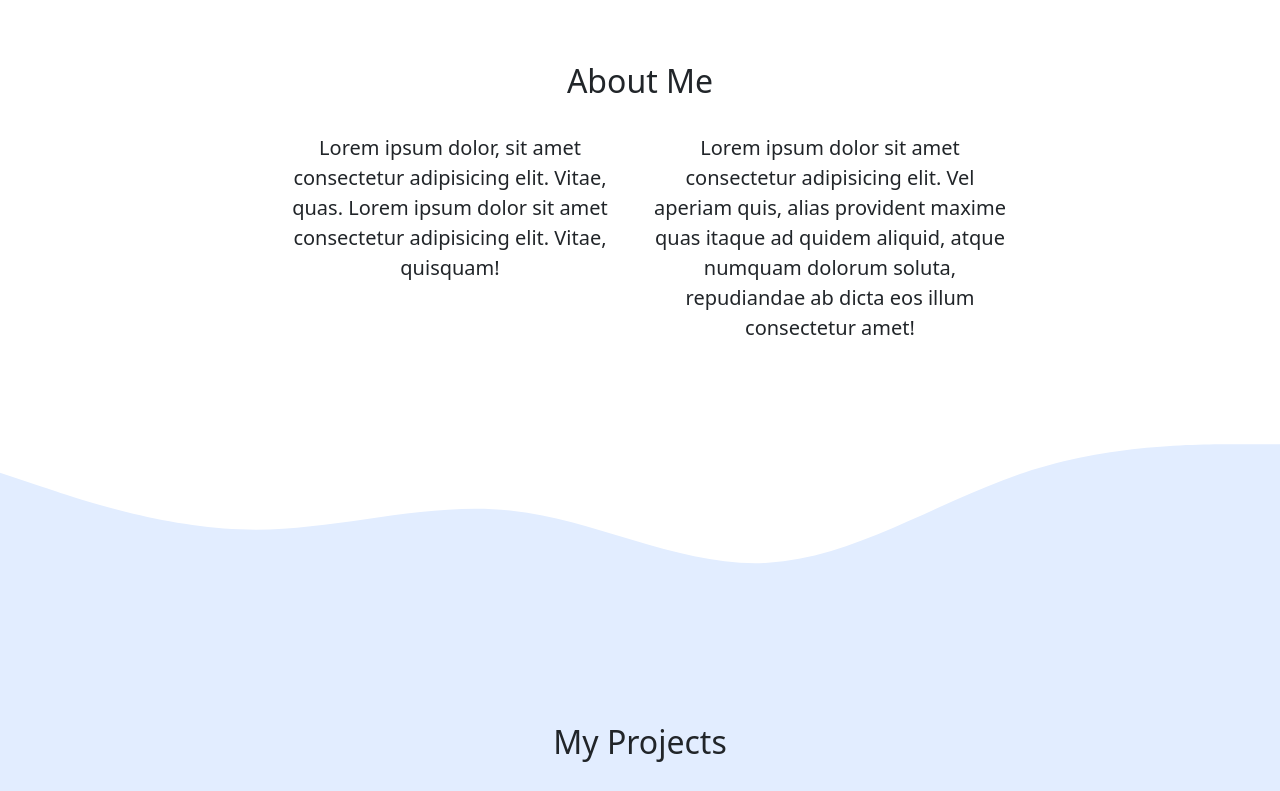
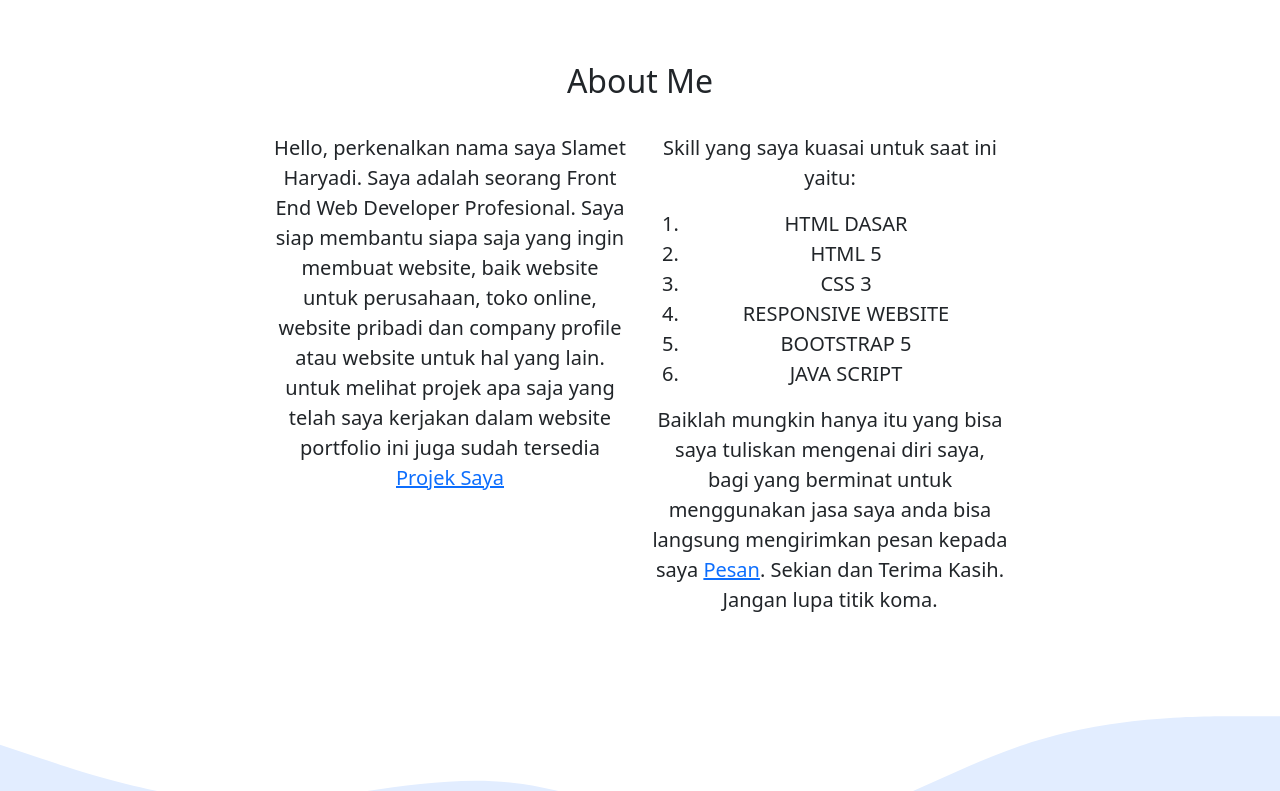
Before and after one commit to slametharyadi/slametharyadi.github.io, a plain HTML site: page index.html in a window 1280 px wide. Shown: the part 700-1491 px from the top of the page. Drawn offline with nearby package versions, Linux system fonts and the light colour scheme.

Commit message:
merubah paragraf

```diff
--- a/index.html
+++ b/index.html
@@ -71,10 +71,21 @@
         </div>
         <div class="row justify-content-center fs-5 text-center">
           <div class="col-md-4">
-            <p>Lorem ipsum dolor, sit amet consectetur adipisicing elit. Vitae, quas. Lorem ipsum dolor sit amet consectetur adipisicing elit. Vitae, quisquam!</p>
+            <p>Hello, perkenalkan nama saya Slamet Haryadi. Saya adalah seorang Front End Web Developer Profesional. Saya siap membantu siapa saja yang ingin membuat website, baik website untuk perusahaan, toko online, website pribadi dan company profile atau website untuk hal yang lain. untuk melihat projek apa saja yang telah saya kerjakan dalam website portfolio ini juga sudah tersedia <a href="project">Projek Saya</a> </p>
           </div>
           <div class="col-md-4">
-            <p>Lorem ipsum dolor sit amet consectetur adipisicing elit. Vel aperiam quis, alias provident maxime quas itaque ad quidem aliquid, atque numquam dolorum soluta, repudiandae ab dicta eos illum consectetur amet!</p>
+            <p>
+            Skill yang saya kuasai untuk saat ini yaitu:
+            <ol>
+              <li> HTML DASAR</li>
+              <li> HTML 5</li>
+              <li> CSS 3</li>
+              <li> RESPONSIVE WEBSITE</li>
+              <li> BOOTSTRAP 5</li>
+              <li> JAVA SCRIPT</li>
+            </ol>
+            Baiklah mungkin hanya itu yang bisa saya tuliskan mengenai diri saya, bagi yang berminat untuk menggunakan jasa saya anda bisa langsung mengirimkan pesan kepada saya <a href="contact">Pesan</a>. Sekian dan Terima Kasih. Jangan lupa titik koma.
+            </></p>
           </div>
         </div>
       </div>
```
